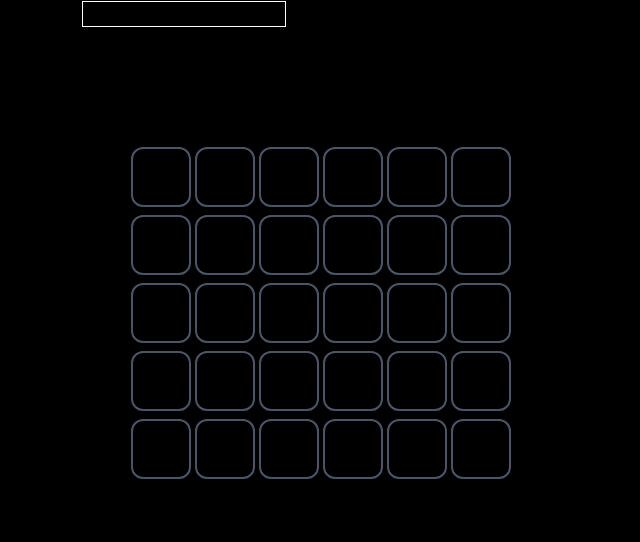
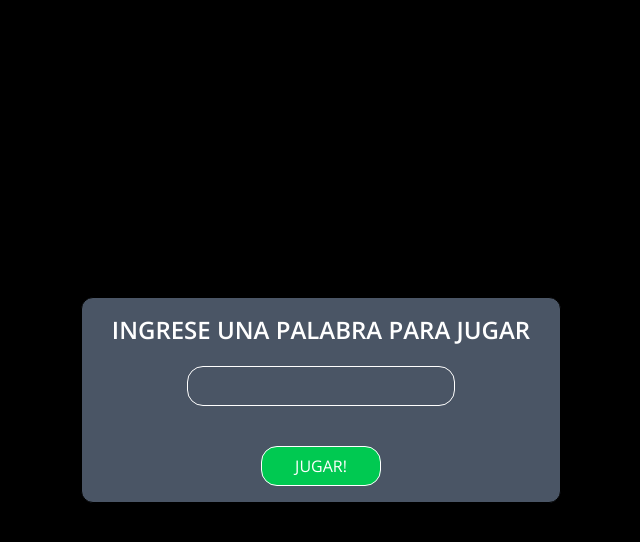
Before and after one commit to NicolashhOcampo/Wordle, a React (Vite) app: page / in a window 1280 px wide. Shown: the top 542 px of the page, without its empty margins (319-959 px from the left). Built offline with nearby package versions, Linux system fonts and the light colour scheme.

Commit message:
add CreateWordle component

```diff
--- a/src/App.tsx
+++ b/src/App.tsx
@@ -1,10 +1,12 @@
-import React, { useEffect, useState } from "react"
+import React, { useEffect, useMemo, useState } from "react"
 import { InputWord } from "./components/InputWord"
 import { Word } from "./types/word.type"
 import { Wordle } from "./classes/Wordle";
+import { CreateWordle } from "./components/CreateWordle";
 
-const wordle = new Wordle("largas")
 function App() {
+  const [secretWord, setSecretWord] = useState("");
+  const wordle = useMemo(() => new Wordle(secretWord), [secretWord]);
   const [words, setWords] = useState<Word[]>(
     Array.from({ length: 5 }, () => ({
       word: "",
@@ -42,6 +44,15 @@ function App() {
     }
 
   }
+
+  if (wordle.getWordLength() === 0){
+    return(
+      <div className="w-full h-full flex justify-center items-center">
+        <CreateWordle setWord={setSecretWord}/>
+      </div>
+    )
+  }
+
   return (
     <>
       <div className="w-120 mx-auto border ">
@@ -65,7 +76,7 @@ function App() {
   )
 }
 
-function isAlphabet(str: string) {
+export function isAlphabet(str: string) {
   return /^([a-zA-Z]*)$/.test(str);
 }
 
--- a/src/classes/Wordle.ts
+++ b/src/classes/Wordle.ts
@@ -9,6 +9,10 @@ export class Wordle {
 
     getWordLength(){
         return this.word.length
+    }
+
+    setWord(newWord:string){
+        this.word = newWord
     }
 
     checkAnswer(inputWord:string):FeedBack[] | null {
--- /dev/null
+++ b/src/components/CreateWordle.tsx
@@ -0,0 +1,38 @@
+import { useState } from "react"
+import { isAlphabet } from "../App"
+
+export const CreateWordle = ({ setWord }: { setWord: (newWord: string) => void }) => {
+    const [inputValue, setInputValue] = useState("")
+
+    const handleChangeInput = (event: React.ChangeEvent<HTMLInputElement>) => {
+        const newString = event.target.value.toUpperCase()
+        if (!isAlphabet(newString)) return
+        setInputValue(newString)
+    }
+
+    const handleSubmit = (e: React.FormEvent<HTMLFormElement>) => {
+        e.preventDefault()
+
+        if (!isAlphabet(inputValue)) return
+
+        setWord(inputValue)
+    }
+
+    return (
+        <div className="w-120 mx-auto border bg-gray-600 rounded-xl p-4">
+            <h2 className="text-center text-white text-2xl font-semibold uppercase">Ingrese una palabra para jugar</h2>
+            <form className="mt-5 flex flex-col items-center gap-2" action="" onSubmit={handleSubmit}>
+                <input
+                type="text"
+                value={inputValue}
+                maxLength={8}
+                onChange={handleChangeInput}
+                className="border text-white rounded-2xl w-6/10 h-10 pl-2 text-xl" />
+                <button type="submit"
+                    className="mt-8 border text-white rounded-2xl bg-green-500 w-30 h-10 cursor-pointer"
+                >JUGAR!</button>
+            </form>
+        </div>
+
+    )
+}
```
